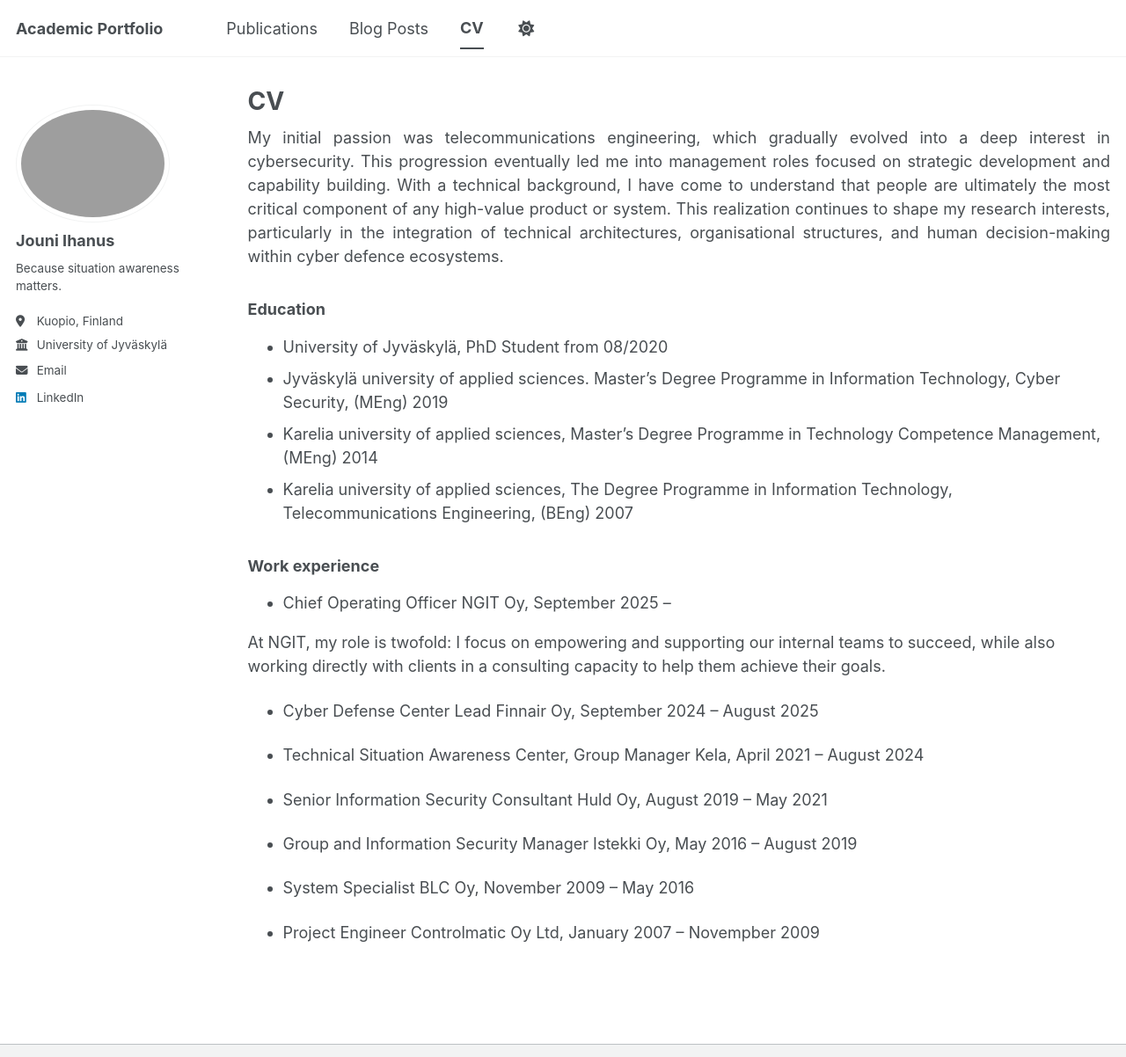
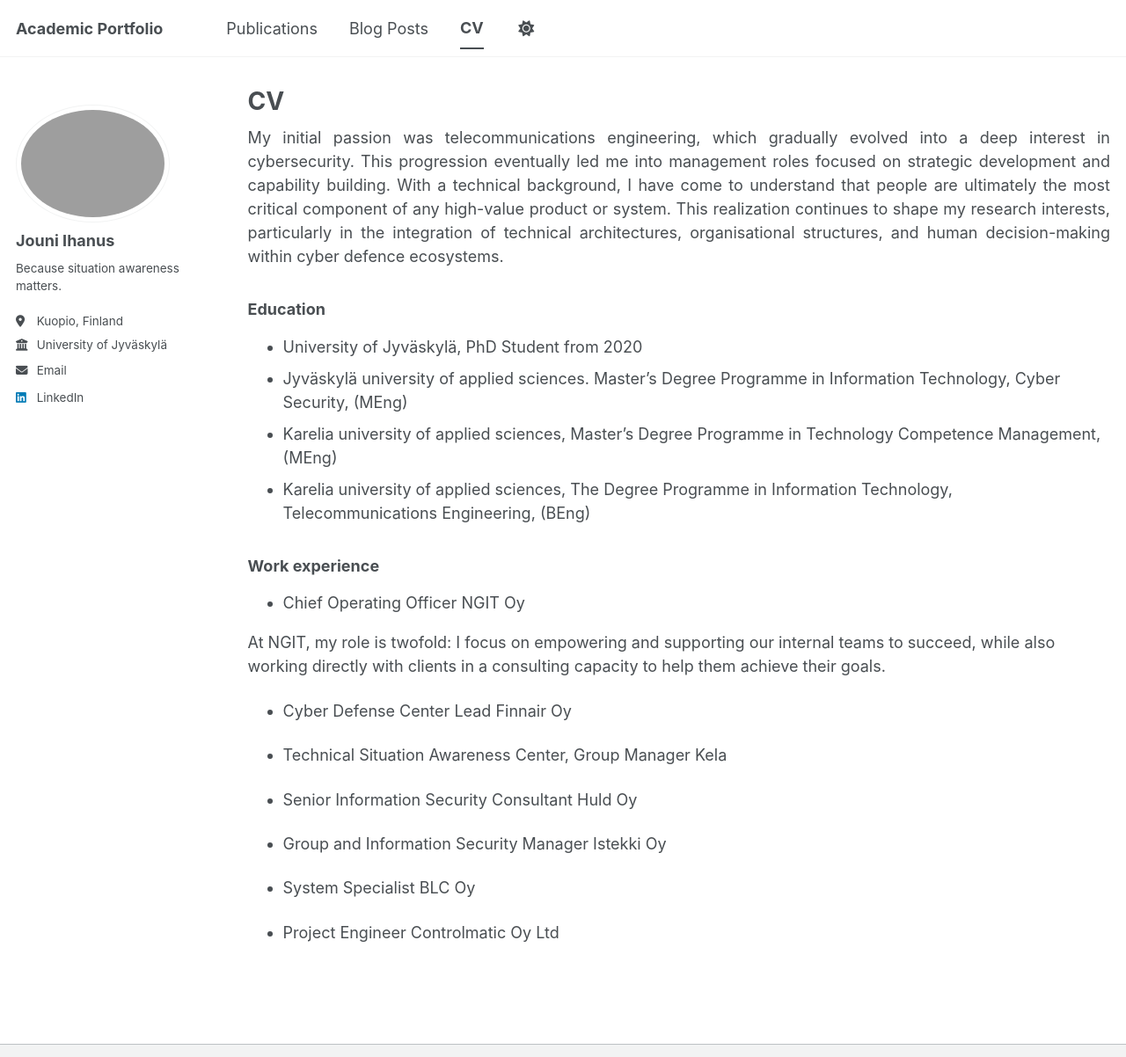
Before and after one commit to WNemesisW/WNemesisW.github.io, a Jekyll site: the page built from _pages/cv.md, in a window 1280 px wide and 1324 px high, cut to the strip 0-1202 px from the top of the window. Shown: the whole strip at 88% size. Built offline with Jekyll 4.4.1, drawn with Linux system fonts in a browser that asks for light colours; a script bundle is joined from its source files by our own code; library files that are not in the unit come from our copies.

Commit message:
Update cv.md

```diff
--- a/_pages/cv.md
+++ b/_pages/cv.md
@@ -13,32 +13,32 @@ redirect_from:
 
 
 ### Education
-* University of Jyväskylä, PhD Student from 08/2020
-* Jyväskylä university of applied sciences. Master's Degree Programme in Information Technology, Cyber Security, (MEng) 2019
-* Karelia university of applied sciences, Master's Degree Programme in Technology Competence Management, (MEng) 2014
-* Karelia university of applied sciences, The Degree Programme in Information Technology, Telecommunications Engineering, (BEng) 2007
+* University of Jyväskylä, PhD Student from 2020
+* Jyväskylä university of applied sciences. Master's Degree Programme in Information Technology, Cyber Security, (MEng)
+* Karelia university of applied sciences, Master's Degree Programme in Technology Competence Management, (MEng)
+* Karelia university of applied sciences, The Degree Programme in Information Technology, Telecommunications Engineering, (BEng)
 
 
 ### Work experience
 * Chief Operating Officer
-NGIT Oy, September 2025 –
+NGIT Oy
 
 At NGIT, my role is twofold: I focus on empowering and supporting our internal teams to succeed, while also working directly with clients in a consulting capacity to help them achieve their goals.
 
 * Cyber Defense Center Lead
-Finnair Oy, September 2024 – August 2025
+Finnair Oy
 
 * Technical Situation Awareness Center, Group Manager
-Kela, April 2021 – August 2024
+Kela
 
 * Senior Information Security Consultant
-Huld Oy, August 2019 – May 2021
+Huld Oy
 
 * Group and Information Security Manager
-Istekki Oy, May 2016 – August 2019
+Istekki Oy
 
 * System Specialist
-BLC Oy, November 2009 – May 2016
+BLC Oy
 
 * Project Engineer
-Controlmatic Oy Ltd, January 2007 – Novempber 2009
+Controlmatic Oy Ltd
```
